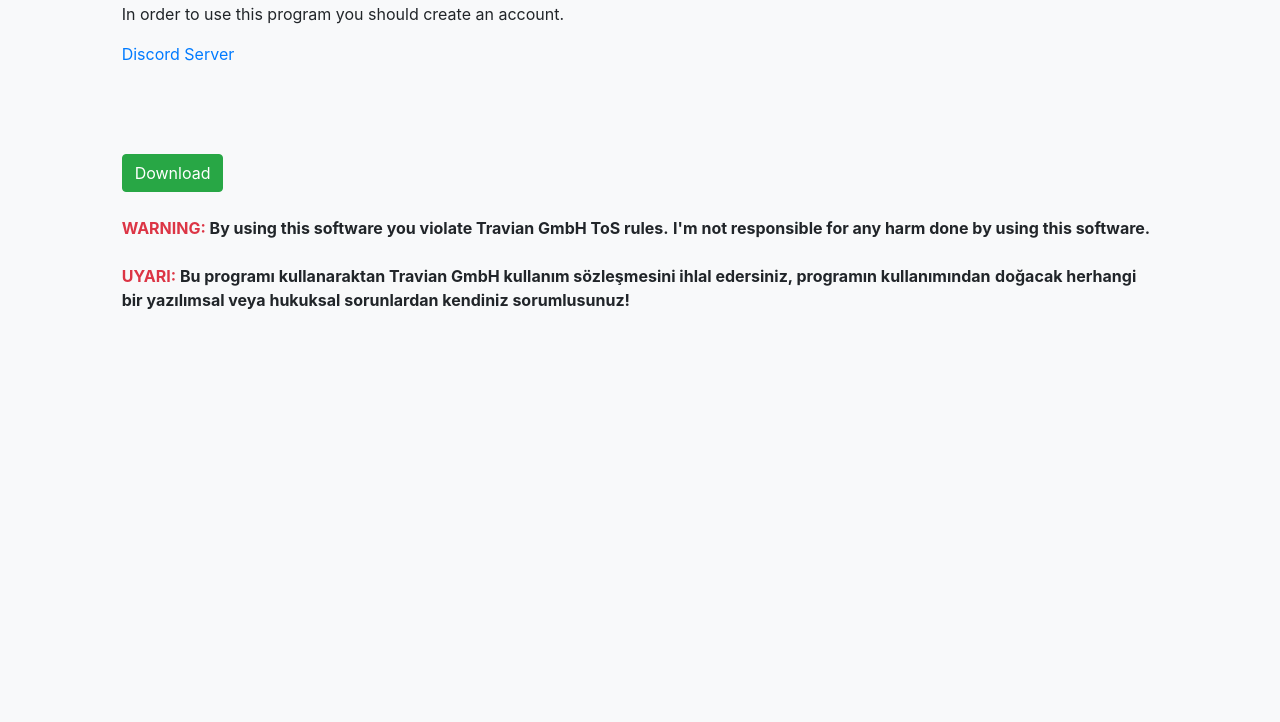
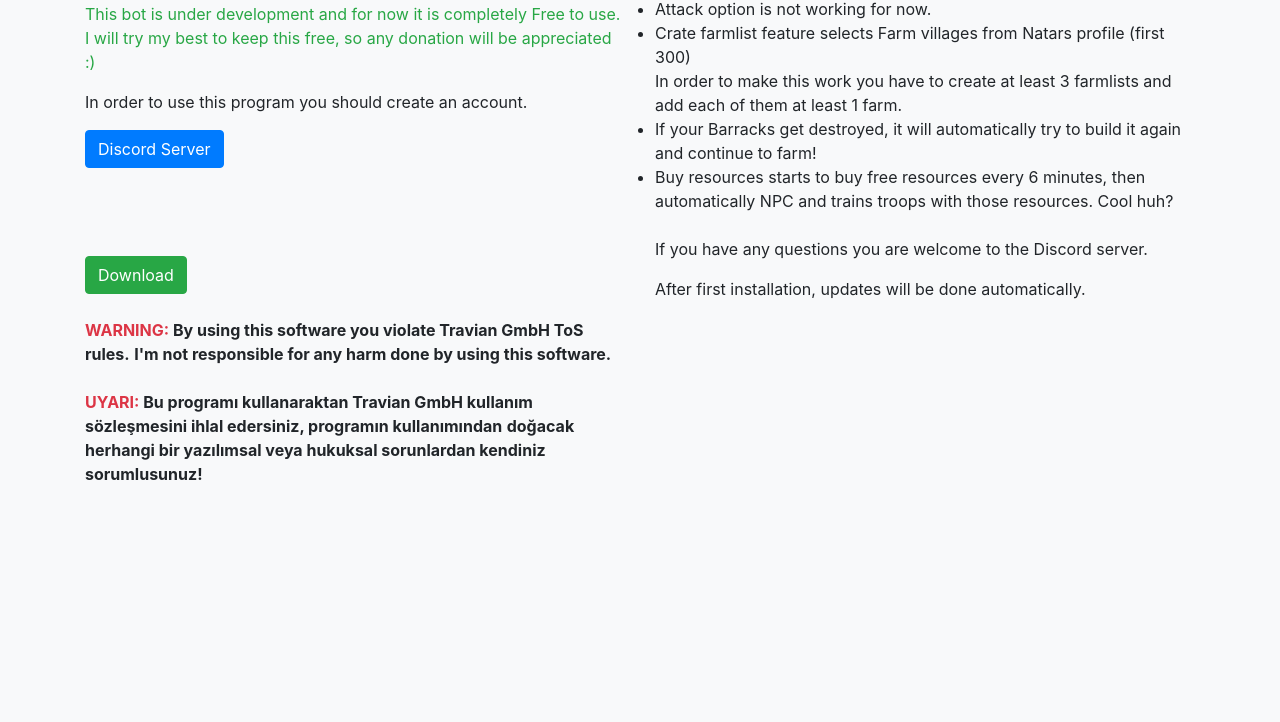
Before and after one commit to karaok1/TraviAnt-website, a website: page dist/index.html in a window 1280 px wide. Shown: the part 142-864 px from the top of the page. Drawn offline with nearby package versions, Linux system fonts and the light colour scheme; no server answers.

Commit message:
Update index.html

```diff
--- a/dist/index.html
+++ b/dist/index.html
@@ -271,11 +271,11 @@
 
 
         <!-- Banner -->
-
+        <div class="bg-light">
             <section>
-            <div class="container-fluid">
-                <div class="row bg-light justify-content-center" style="height:100vh;">
-                    <div class="col-sm-10">
+                <div class="container">
+                    <div class="row justify-content-center" style="height:100vh;">
+                        <div class="col">
 
                             <br>
                             <h1><span class="display-5 text-warning">TraviAnt </span></h1>
@@ -283,8 +283,9 @@
                                 Simple button that will open the modal.
                             -->
                             <div>
+                                <p class="text-success">This bot is under development and for now it is completely Free to use. I will try my best to keep this free, so any donation will be appreciated :)</p>
                                 <p>In order to use this program you should create an account.</p>
-                            <a href="https://discord.gg/CjErj7H">Discord Server</a>
+                                <a href="https://discord.gg/CjErj7H" class="btn btn-primary">Discord Server</a>
                             </div>
                             <br>
 
@@ -310,10 +311,28 @@
                                 </div>
                             </div>
                         </div>
+                        <div class="col">
+                            <br>
+                            <br>
+                            <h6>Release notes and user guide:</h6>
+                            <ul>
+                                <li>Attack option is not working for now.</li>
+                                <li>
+                                    Crate farmlist feature selects Farm villages from Natars profile (first 300)
+                                    <br>
+                                    In order to make this work you have to create at least 3 farmlists and add each of them at least 1 farm.
+                                </li>
+                                <li>If your Barracks get destroyed, it will automatically try to build it again and continue to farm!</li>
+                                <li>Buy resources starts to buy free resources every 6 minutes, then automatically NPC and trains troops with those resources. Cool huh?</li>
+                                <br>
+                                <p>If you have any questions you are welcome to the Discord server.</p>
+                                <p>After first installation, updates will be done automatically.</p>
+                            </ul>
+                        </div>
                     </div>
                 </div>
             </section>
-
+        </div>
 
         <script src="https://ajax.googleapis.com/ajax/libs/jquery/2.1.1/jquery.min.js"></script>
         <script>
```
Lines whose indentation alone changed are shown as unchanged.
